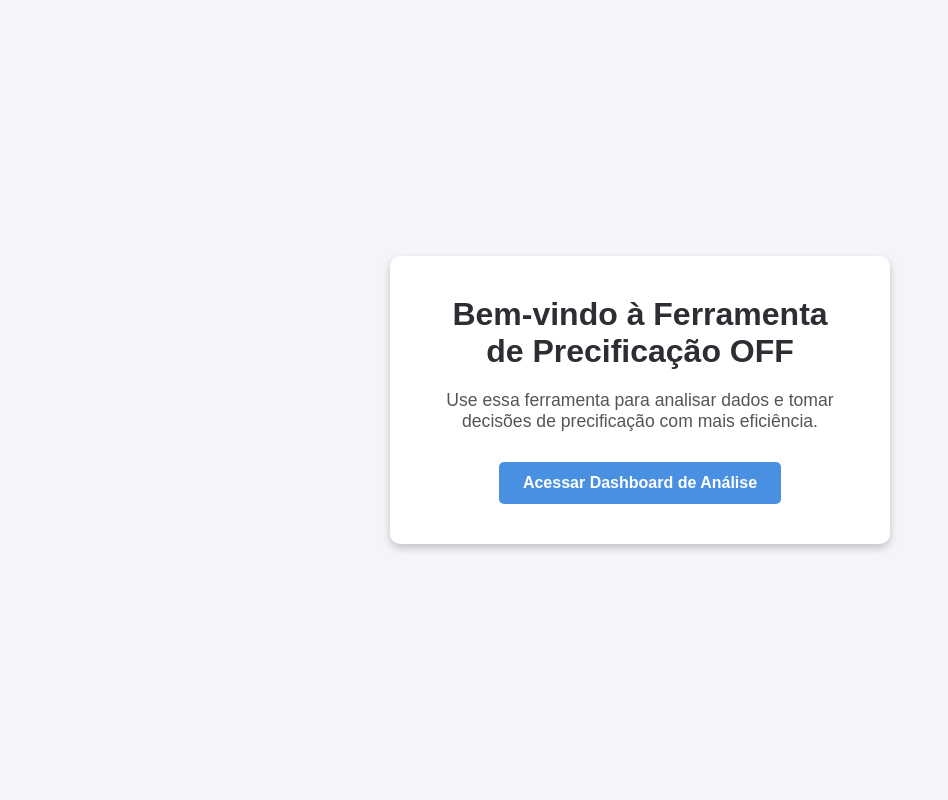
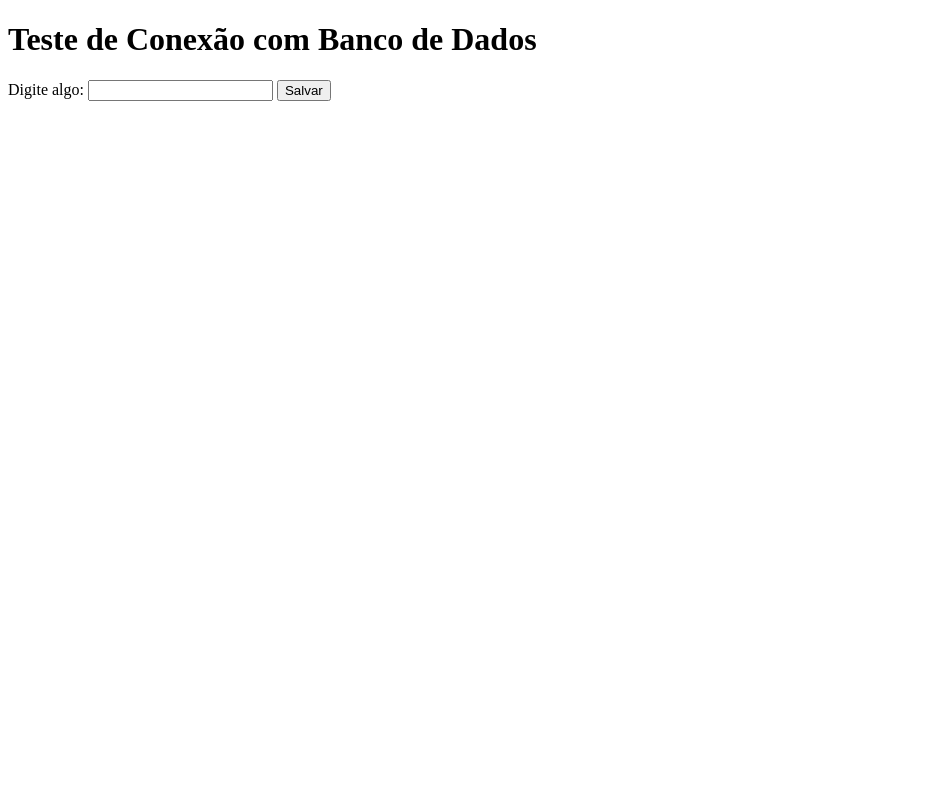
Before and after one commit to caiolaurinogomes/software_precificacao, a Flask app: template templates/index.html in a window 1280 px wide. Shown: the whole page, without its empty margins (0-948 px from the left). Run offline with Flask 3, Linux system fonts and the light colour scheme; the template is opened without the code that fills it, so the values that code supplies are empty.

Commit message:
Update index.html

```diff
--- a/templates/index.html
+++ b/templates/index.html
@@ -1,76 +1,18 @@
 <!DOCTYPE html>
-<html lang="pt">
+<html lang="en">
 <head>
     <meta charset="UTF-8">
     <meta name="viewport" content="width=device-width, initial-scale=1.0">
-    <title>Ferramenta de Precificação OFF</title>
-    <style>
-        /* Reset básico */
-        * {
-            margin: 0;
-            padding: 0;
-            box-sizing: border-box;
-            font-family: Arial, sans-serif;
-        }
-
-        /* Estilo da página */
-        body {
-            display: flex;
-            justify-content: center;
-            align-items: center;
-            height: 100vh;
-            background-color: #f4f4f9;
-            color: #333;
-        }
-
-        /* Container centralizado */
-        .container {
-            text-align: center;
-            background-color: #ffffff;
-            padding: 40px;
-            border-radius: 10px;
-            box-shadow: 0 4px 8px rgba(0, 0, 0, 0.2);
-            max-width: 500px;
-            width: 100%;
-        }
-
-        /* Título principal */
-        h1 {
-            font-size: 2rem;
-            color: #2D2D34;
-            margin-bottom: 20px;
-        }
-
-        /* Parágrafo */
-        p {
-            font-size: 1.1rem;
-            color: #555;
-            margin-bottom: 30px;
-        }
-
-        /* Botão estilizado */
-        .button {
-            display: inline-block;
-            padding: 12px 24px;
-            background-color: #4a90e2;
-            color: #fff;
-            font-size: 1rem;
-            font-weight: bold;
-            text-decoration: none;
-            border-radius: 5px;
-            transition: background-color 0.3s ease;
-        }
-
-        .button:hover {
-            background-color: #357ABD;
-        }
-    </style>
+    <title>Teste de Conexão com Banco de Dados</title>
 </head>
 <body>
-    <div class="container">
-        <h1>Bem-vindo à Ferramenta de Precificação OFF</h1>
-        <p>Use essa ferramenta para analisar dados e tomar decisões de precificação com mais eficiência.</p>
-        <a href="/login?next=/dashboard" class="button">Acessar Dashboard de Análise</a>
-    </div>
+    <h1>Teste de Conexão com Banco de Dados</h1>
+    <form method="POST">
+        <label for="user_input">Digite algo:</label>
+        <input type="text" id="user_input" name="user_input" required>
+        <button type="submit">Salvar</button>
+    </form>
+
+    <p>{{ message }}</p>
 </body>
 </html>
```
